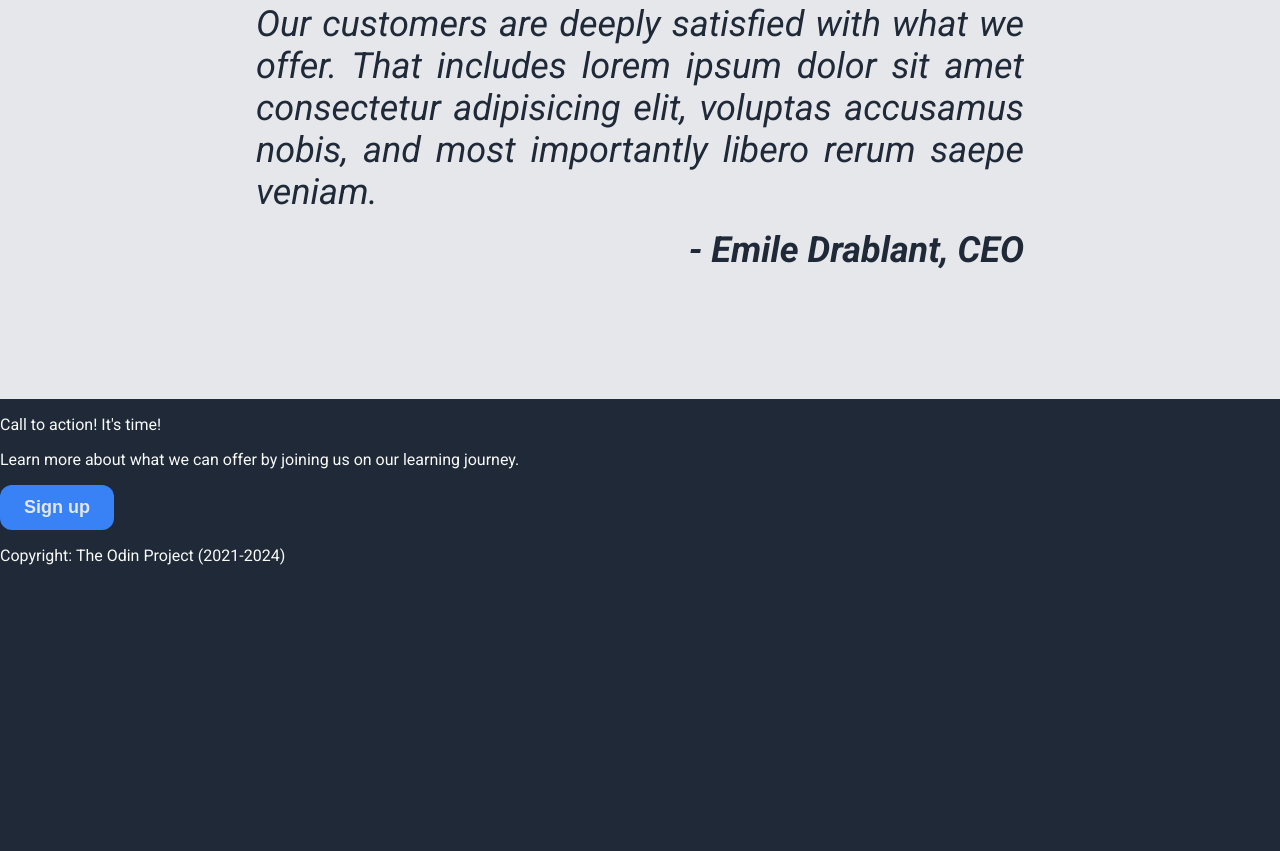
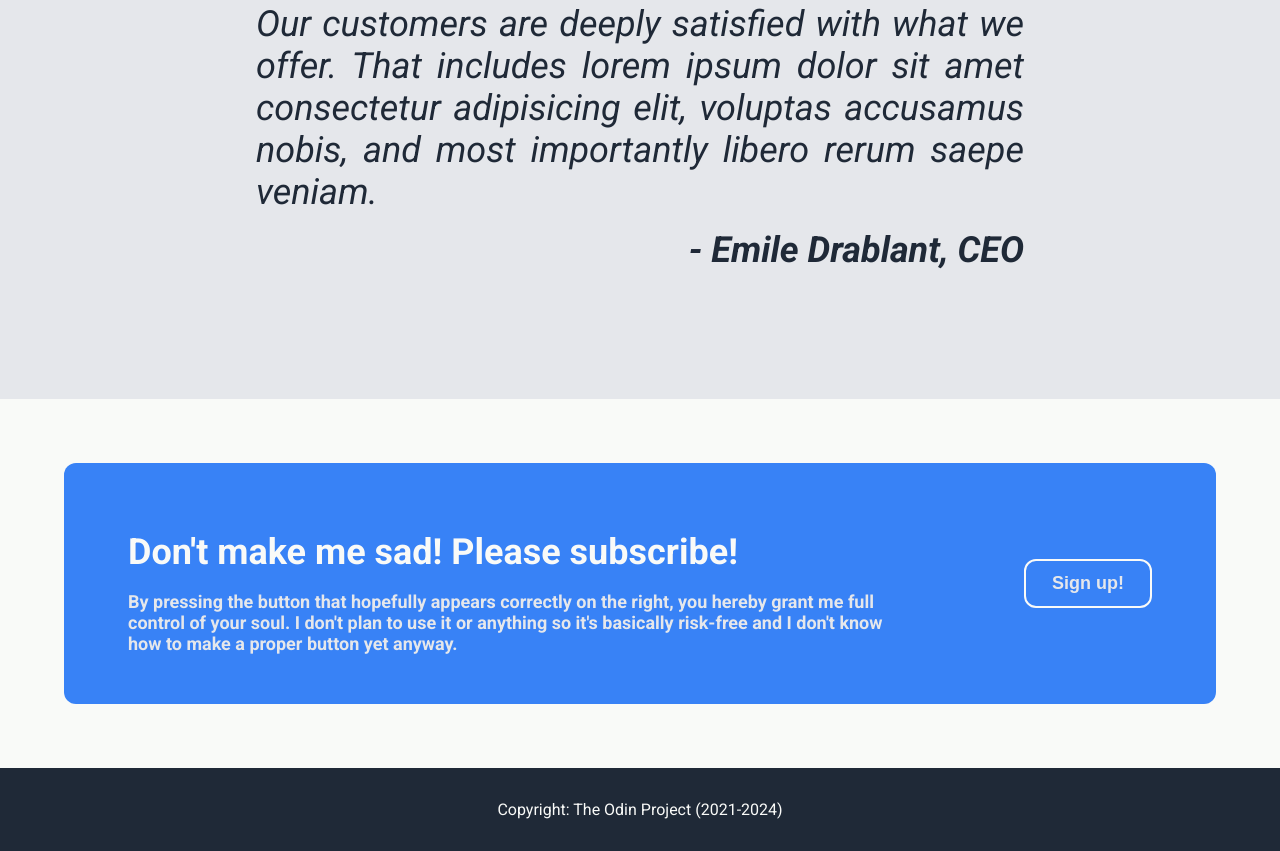
Before and after one commit to emiledrablant/odin-landing-page, a plain HTML site: page index.html in a window 1280 px wide. Shown: the part 983-1834 px from the top of the page. Before the commit the page ends 1564 px from the top, so only its background shows below. Drawn offline with Linux system fonts and the light colour scheme.

Commit message:
finish the css

```diff
--- a/index.html
+++ b/index.html
@@ -54,10 +54,12 @@
     </div>
 
     <div class="section-four">
-        <div>
-            <p>Call to action! It's time!</p>
-            <p>Learn more about what we can offer by joining us on our learning journey.</p>
-            <button>Sign up</button>
+        <div class="content-four">
+            <div class="content-four-text">
+                <p class="call-to-action">Don't make me sad! Please subscribe!</p>
+                <p>By pressing the button that hopefully appears correctly on the right, you hereby grant me full control of your soul. I don't plan to use it or anything so it's basically risk-free and I don't know how to make a proper button yet anyway.</p>
+            </div>
+            <button>Sign up!</button>
         </div>
     </div>
 
--- a/style.css
+++ b/style.css
@@ -124,3 +124,43 @@ button {
     font-weight: bold;
     align-self: flex-end;
 }
+
+.section-four {
+    background-color: #f9faf8;
+    margin: 0;
+    padding: 64px;
+}
+
+.content-four {
+    background-color: #3882f6;
+    padding: 32px 64px;
+    border-radius: 12px;
+    display: flex;
+    gap: 128px;
+}
+
+.content-four p {
+    font-weight: bold;
+    font-size: 18px;
+    color: #e5e7eb;
+}
+
+p.call-to-action {
+    font-size: 36px;
+    margin-bottom: 0;
+    color: #f9faf8;
+}
+
+.content-four button {
+    border: 2px solid #f9faf8;
+    border-radius: 12px;
+    align-self: center;
+    min-width: 128px;
+}
+
+.footer {
+    display: flex;
+    justify-content: center;
+    align-items: center;
+    padding: 16px;
+}
```
